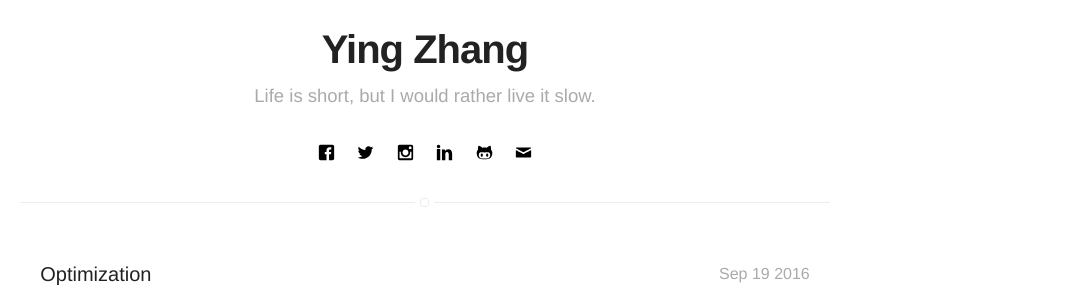
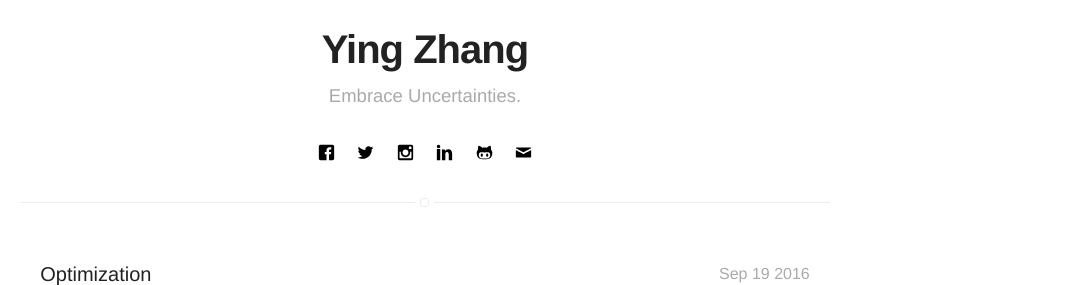
Before and after one commit to yingtostats/yingtostats.github.io, a Jekyll site: the page built from blog/index.html, in a window 1280 px wide. Shown: the part 252-537 px from the top of the page, without its empty margins (215-1280 px from the left). Built offline with Jekyll 4.4.1, drawn with Linux system fonts in a browser that asks for light colours.

Commit message:
Update Bio
new bio

```diff
--- a/_config.yml
+++ b/_config.yml
@@ -1,7 +1,6 @@
 # main text of home
 name: Ying Zhang
-bio: Life is short, but I would rather live it slow.
-
+bio: Embrace Uncertainties.
 # twitter summary info
 description: Data-Scientist-to-be
 
```
